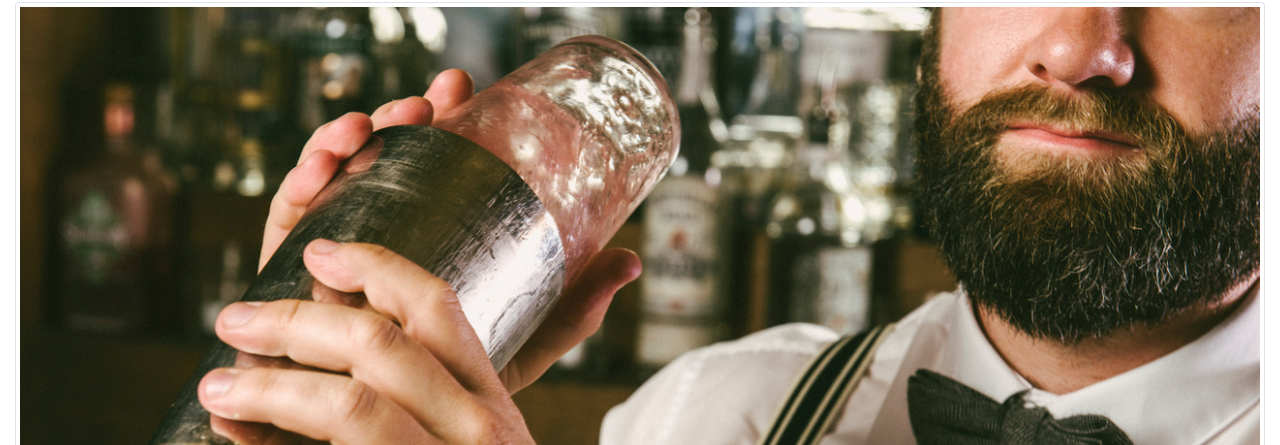
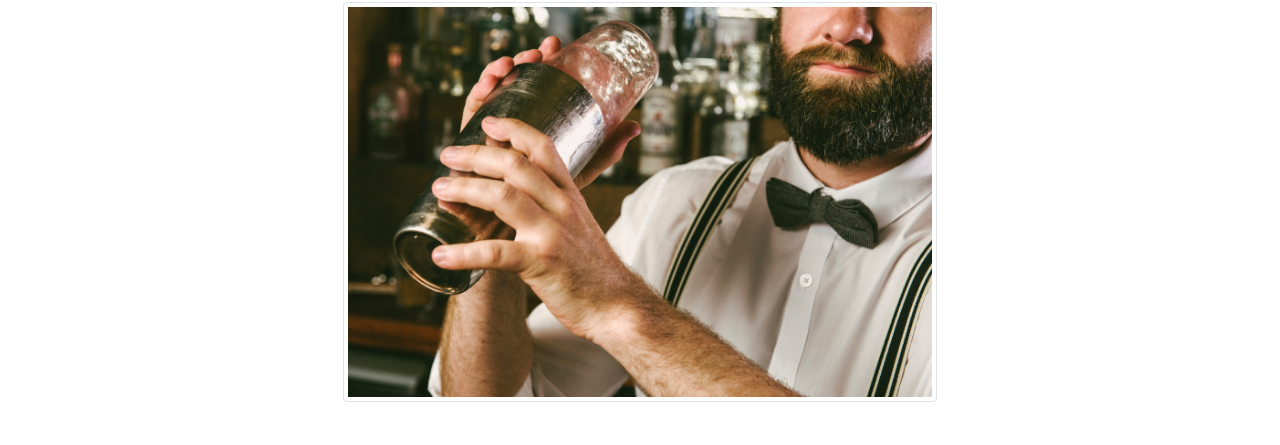
Before and after one commit to no44a/bartender.ing, a website: page pages/sobre-nosotros.html in a window 1280 px wide. Shown: the part 237-682 px from the top of the page. Drawn offline with nearby package versions, Linux system fonts and the light colour scheme.

Commit message:
Update sobre-nosotros.html

```diff
--- a/pages/sobre-nosotros.html
+++ b/pages/sobre-nosotros.html
@@ -33,7 +33,7 @@
   <div class="container-fluid text-center my-5">
     <h1>La historia de Bartender.ing</h1>
     <div class="d-flex justify-content-center">
-      <img src="../imgs/fondosobre.jpg" alt="Bartender mezclando trago" class="img-fluid img-thumbnail" style="max-width: 100%; max-height: auto;">
+      <img src="../imgs/fondosobre.jpg" alt="Bartender mezclando trago" class="img-fluid img-thumbnail" style="max-width: 100%; max-height: 400px;">
     </div>
   </div>
 
```
